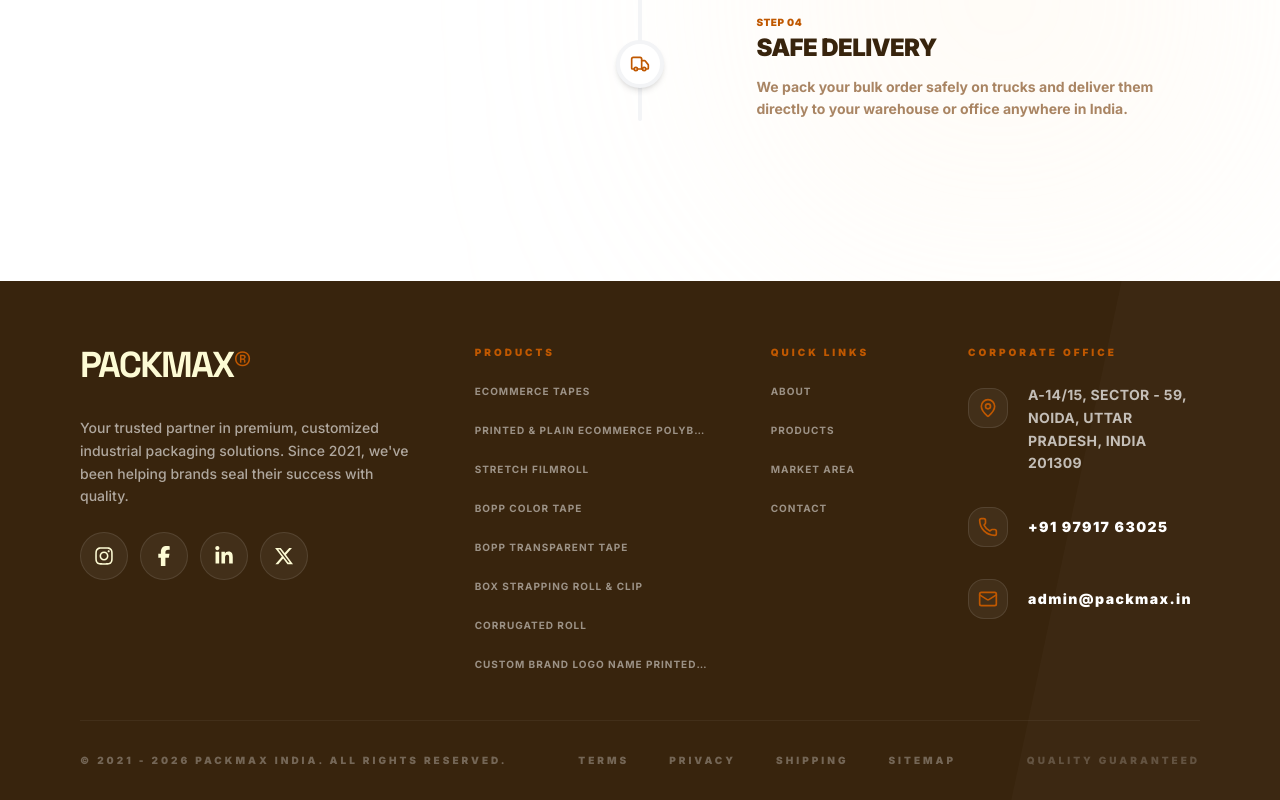
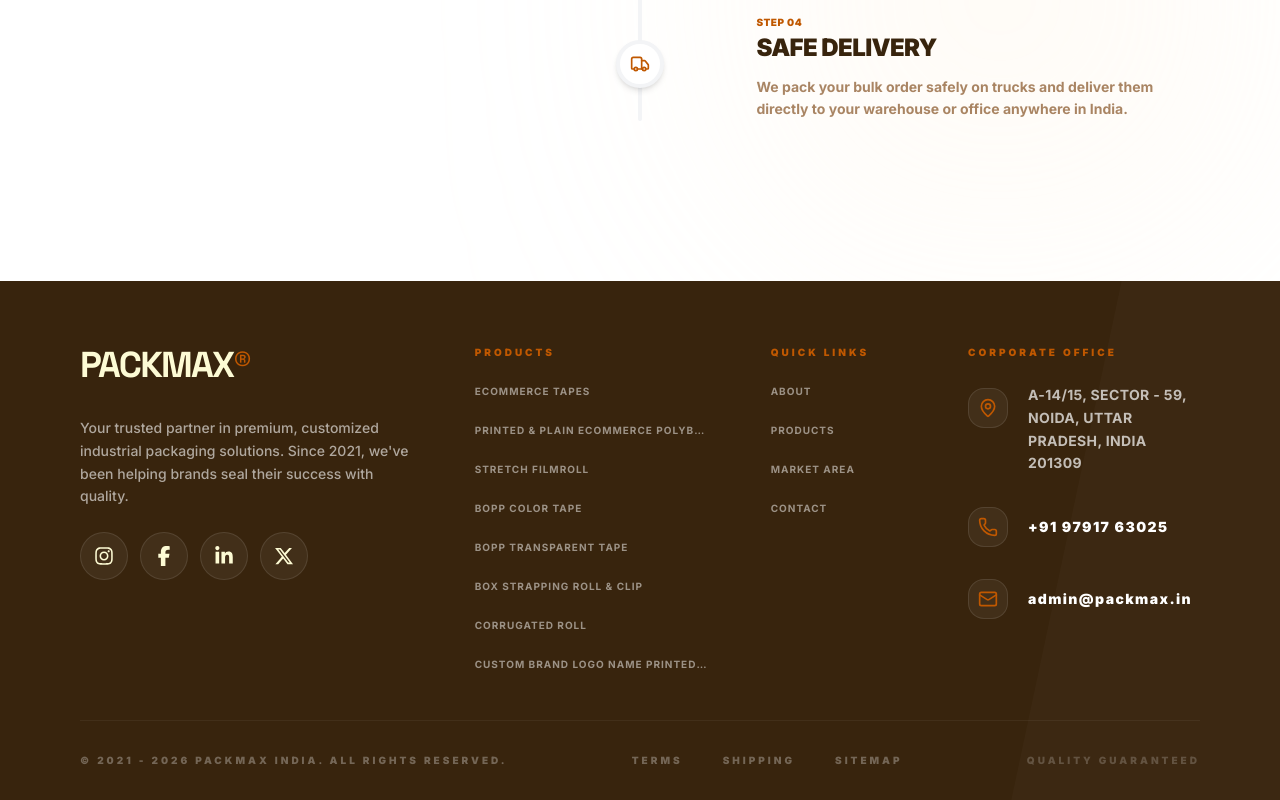
Before and after one commit to trade4vyapar/packmax-app, a Next.js app: page / in a window 1280 px wide. Shown: the part 4589-5389 px from the top of the page. Built offline with nearby package versions, Linux system fonts and the light colour scheme.

Commit message:
Fixed the latest Implemts after the Crash in storage

```diff
--- /dev/null
+++ b/src/app/terms/page.tsx
@@ -0,0 +1,12 @@
+import TermsClient from "./terms-client";
+import { generateSEOMetadata } from "@/utils/seo";
+
+export const metadata = generateSEOMetadata({
+  title: "Terms of Service",
+  description: "Terms and conditions for B2B industrial packaging supply by Packmax India.",
+  path: "/terms",
+});
+
+export default function TermsPage() {
+  return <TermsClient />;
+}
--- a/src/components/Footer.tsx
+++ b/src/components/Footer.tsx
@@ -137,7 +137,7 @@
             © 2021 - {new Date().getFullYear()} Packmax India. All rights reserved.
           </p>
           <div className="hidden md:flex gap-10">
-            {["Terms", "Privacy", "Shipping", "Sitemap"].map((item) => (
+            {["Terms", "Shipping", "Sitemap"].map((item) => (
               <Link key={item} href={`/${item.toLowerCase()}`} className="text-[10px] font-black text-white/30 hover:text-white uppercase tracking-[0.3em] transition-colors">
                 {item}
               </Link>
```
